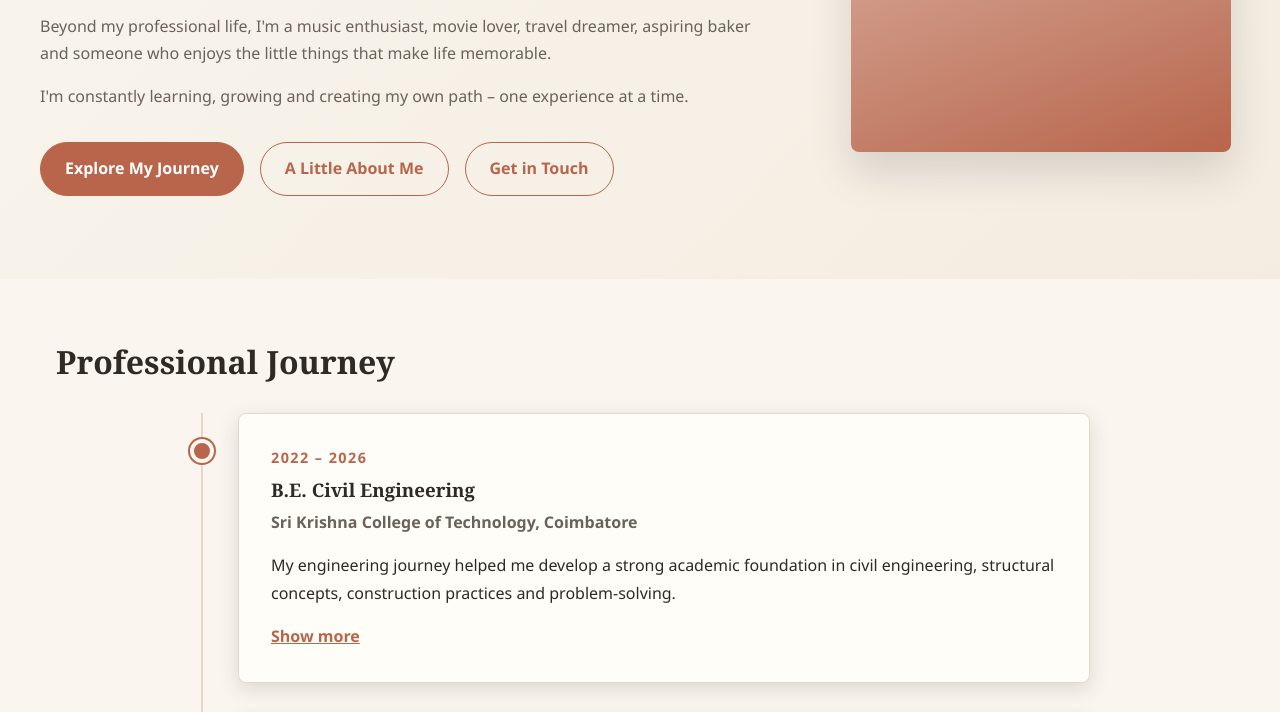
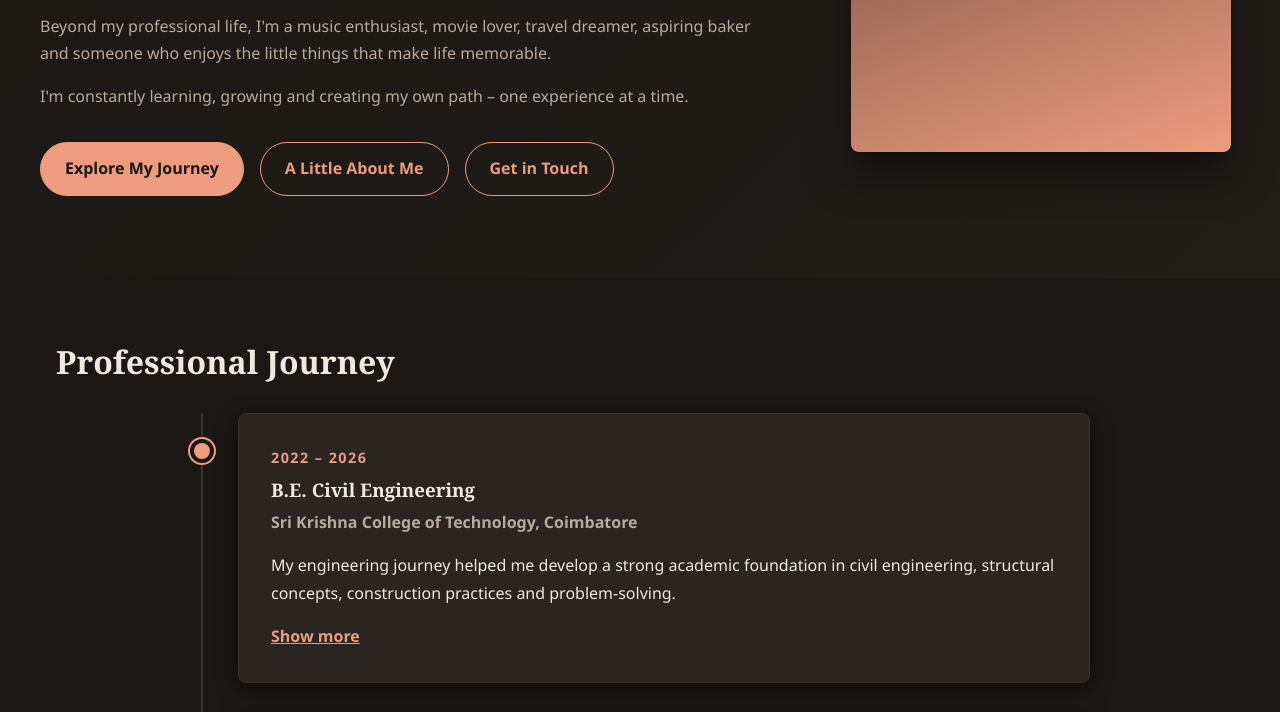
Before and after one commit to HemadharshiniKannan0112/profile-website, a plain HTML site: page index.html in a window 1280 px wide. Shown: the part 523-1235 px from the top of the page. Drawn offline with Linux system fonts and the light colour scheme.

Commit message:
Switch to dark theme

```diff
--- a/css/theme.css
+++ b/css/theme.css
@@ -1,24 +1,30 @@
 :root {
   /* Primary Colors */
-  --color-primary: #2f2a26;
-  --color-primary-light: #4a423c;
-  --color-primary-dark: #1f1b18;
+  --color-primary: #d4977c;
+  --color-primary-light: #e6b8a2;
+  --color-primary-dark: #c4826a;
 
   /* Background Colors */
-  --color-bg: #faf6ef;
-  --color-bg-secondary: #f3ece0;
-  --color-bg-card: #fffdf8;
+  --color-bg: #1a1714;
+  --color-bg-secondary: #211d19;
+  --color-bg-card: #2a2521;
 
   /* Text Colors */
-  --color-text: #2f2a26;
-  --color-text-secondary: #6b625a;
-  --color-text-inverse: #ffffff;
+  --color-text: #f1e9df;
+  --color-text-secondary: #b9ab9c;
+  --color-text-inverse: #1a1714;
 
   /* Accent & Borders */
-  --color-accent: #b8654b;
-  --color-accent-soft: #e9d3c8;
-  --color-border: #e4d8c8;
-  --color-shadow: rgba(47, 42, 38, 0.15);
+  --color-accent: #ee9c7f;
+  --color-accent-soft: #4a372e;
+  --color-border: #3a322c;
+  --color-shadow: rgba(0, 0, 0, 0.5);
+
+  /* Family section warm palette */
+  --family-bg: #241d19;
+  --family-card: #2f2621;
+  --family-accent: #f2a68a;
+  --family-accent-soft: #523d32;
 
   /* Typography */
   --font-primary: 'Segoe UI', Tahoma, Geneva, Verdana, sans-serif;
@@ -37,12 +43,6 @@
   --max-width: 1200px;
   --border-radius: 8px;
   --transition-speed: 0.3s;
-
-  /* Family section warm palette */
-  --family-bg: #fbeee3;
-  --family-card: #fff7ef;
-  --family-accent: #c9775a;
-  --family-accent-soft: #f3d5c3;
 }
 
 /* Section-scoped override: warm palette for #family */
```
